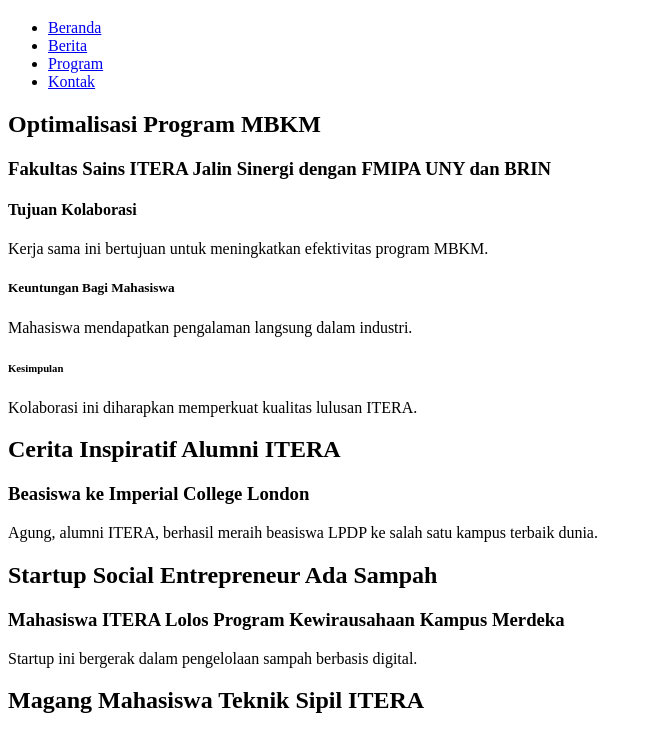
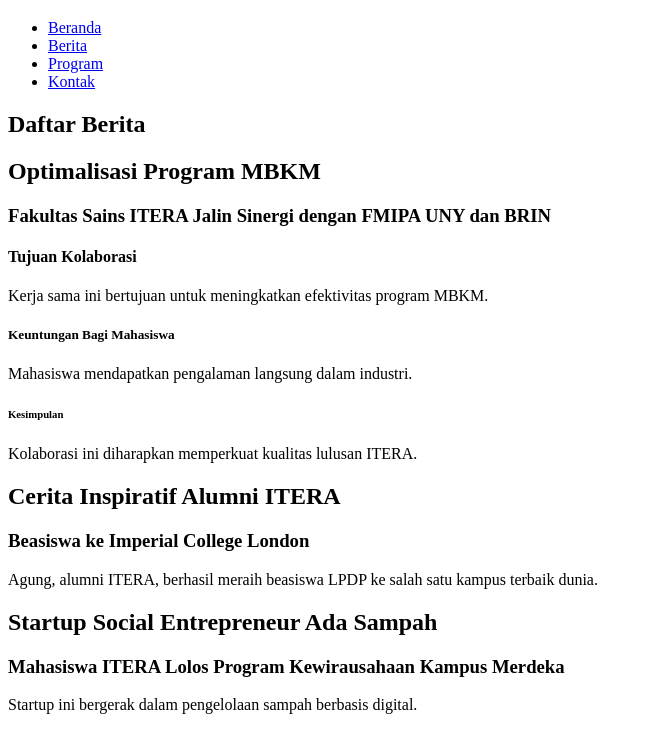
Before and after one commit to destyananta/pemweb, a plain HTML site: page tugas2/berita.html in a window 1280 px wide. Shown: the part 61-792 px from the top of the page, without its empty margins (0-652 px from the left). Drawn offline with Linux system fonts and the light colour scheme.

Commit message:
Update berita.html

```diff
--- a/tugas2/berita.html
+++ b/tugas2/berita.html
@@ -9,8 +9,8 @@
             border: 1px solid black;
             border-collapse: collapse;
             padding: 8px;
-          }
-      </style>
+        }
+    </style>
 </head>
 <body>
 
@@ -29,6 +29,7 @@
 
 <main>
     <section>
+        <h2>Daftar Berita</h2> <!-- Heading yang ditambahkan -->
         <article>
             <h2>Optimalisasi Program MBKM</h2>
             <h3>Fakultas Sains ITERA Jalin Sinergi dengan FMIPA UNY dan BRIN</h3>
```
